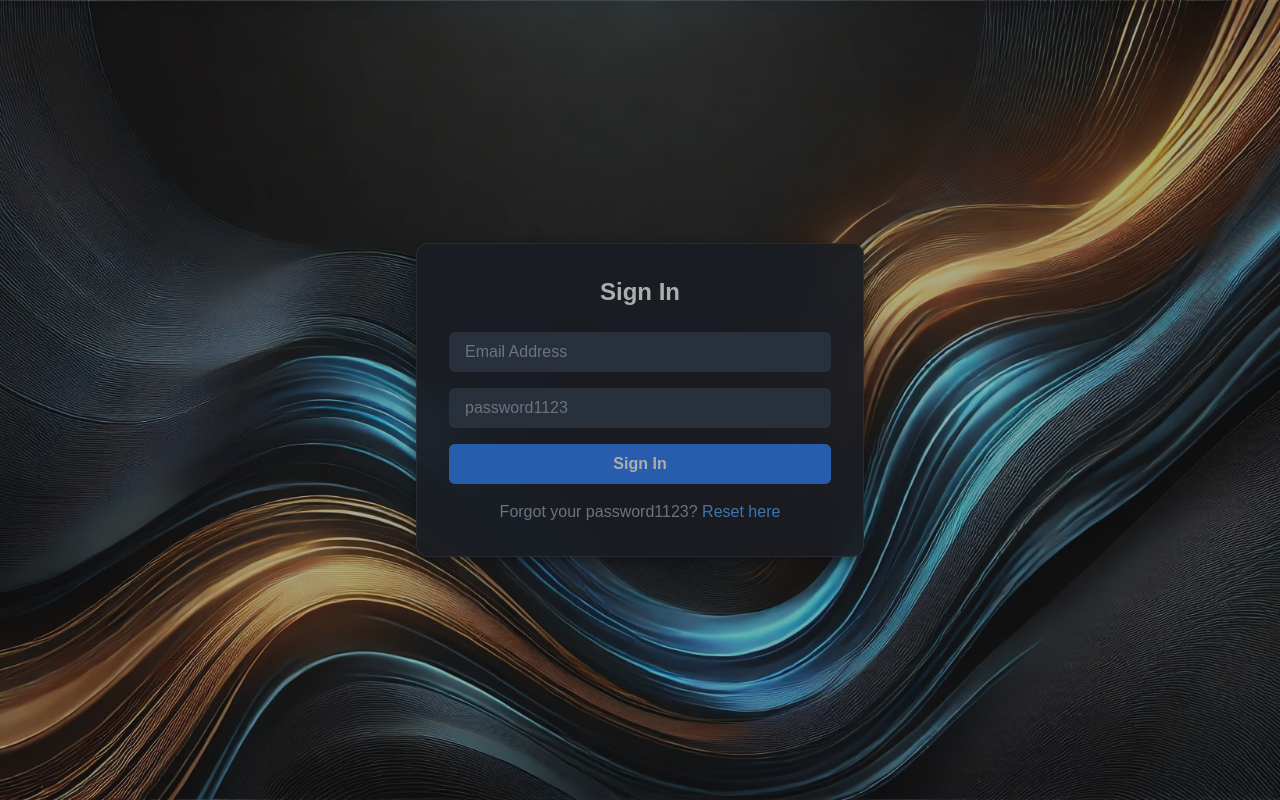
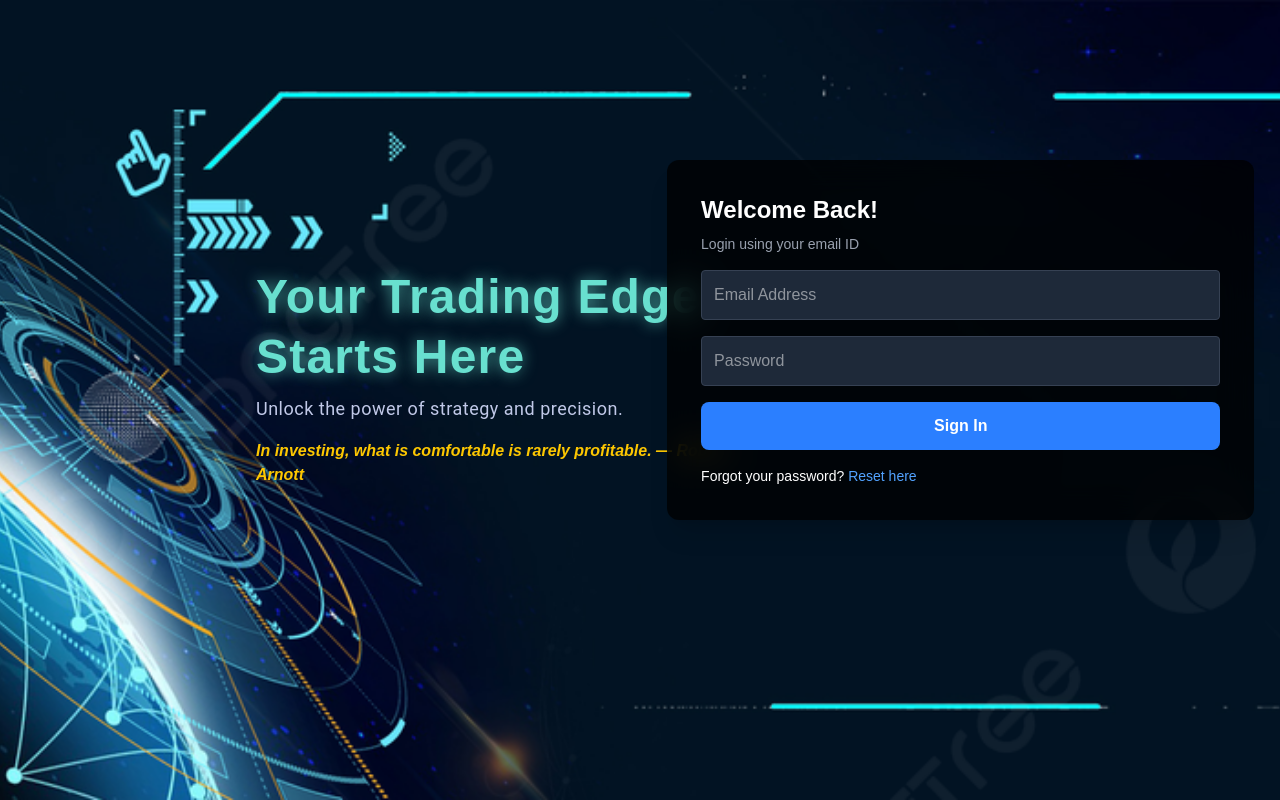
Before and after one commit to ExcellingTrade/algosat-ui, a Next.js app: page / in a window 1280 px wide. Built offline with nearby package versions, Linux system fonts and the light colour scheme.

Commit message:
Fixed UI issue across devices

```diff
--- a/src/app/page.tsx
+++ b/src/app/page.tsx
@@ -1,116 +1,116 @@
 "use client";
 
 import { useState, useEffect } from "react";
-import { motion, AnimatePresence } from "framer-motion";
-
-const quotes = [
-  "Buy low, sell high.",
-  "Risk comes from not knowing what you're doing. – Warren Buffett",
-  "The trend is your friend until the end.",
-  "Amateurs think about how much they can make. Professionals think about how much they can lose. – Jack Schwager",
-  "Do not be embarrassed by your failures. Learn from them and start again. – Richard Branson",
-  "The market is a device for transferring money from the impatient to the patient. – Warren Buffett",
-  "Hope is not a trading strategy.",
-  "Cut your losses quickly. Let your profits run. – Jesse Livermore",
-  "Pigs get fat, hogs get slaughtered.",
-  "Trade the plan, not your emotions.",
-  "Markets are never wrong, opinions often are. – Jesse Livermore",
-  "The goal of a successful trader is to make the best trades. Money is secondary. – Alexander Elder",
-  "Patience pays. Wait for the right setup.",
-  "Successful trading is about minimizing losses, not maximizing profits.",
-  "Be fearful when others are greedy, and greedy when others are fearful. – Warren Buffett",
-  "Don't chase the market. Let the trade come to you.",
-  "Confidence is not ‘I will profit on this trade.’ Confidence is ‘I will be fine if I don’t.’",
-  "An investment in knowledge pays the best interest. – Benjamin Franklin",
-  "Failing to plan is planning to fail. – Alan Lakein",
-  "Being wrong is acceptable. Staying wrong is unacceptable.",
-  "Do more of what works, and less of what doesn’t.",
-  "Don't let a win go to your head, or a loss to your heart.",
-  "It's not whether you’re right or wrong that’s important — it’s how much you make when you're right and how much you lose when you’re wrong. – George Soros",
-  "Successful trading requires time, dedication, and patience.",
-  "A trading edge means nothing if you don’t have the discipline to stick to it.",
-  "Don’t trade for the thrill; trade for the profit.",
-  "Don't focus on making money; focus on protecting what you have.",
-  "Trade what you see, not what you think.",
-  "Professional traders manage risk; amateurs chase profits.",
-  "There is no such thing as free money in the market.",
-  "A good trade is one that follows the rules — regardless of the outcome.",
-  "The market doesn’t care about your opinion; it only cares about price action."
-];
 
 export default function SignIn() {
-  const [quoteIndex, setQuoteIndex] = useState(0);
+  const [quote, setQuote] = useState("");
+  const quotes = [
+    "Cut your losses quickly. Let your profits run. — Jesse Livermore",
+    "The market can stay irrational longer than you can stay solvent. — John Maynard Keynes",
+    "Risk comes from not knowing what you’re doing. — Warren Buffett",
+    "It’s not whether you’re right or wrong that’s important, but how much money you make when you’re right and how much you lose when you’re wrong. — George Soros",
+    "Markets are never wrong, opinions often are. — Jesse Livermore",
+    "An investment in knowledge pays the best interest. — Benjamin Franklin",
+    "The goal of a successful trader is to make the best trades. Money is secondary. — Alexander Elder",
+    "The four most dangerous words in investing are: This time it’s different. — Sir John Templeton",
+    "Trade what’s happening… not what you think is gonna happen. — Doug Gregory",
+    "There is a time to go long, a time to go short and a time to go fishing. — Jesse Livermore",
+    "Price is what you pay. Value is what you get. — Warren Buffett",
+    "The market is a device for transferring money from the impatient to the patient. — Warren Buffett",
+    "The stock market is filled with individuals who know the price of everything but the value of nothing. — Philip Fisher",
+    "The biggest risk is not taking any risk. — Mark Zuckerberg",
+    "In investing, what is comfortable is rarely profitable. — Robert Arnott",
+    "The goal of a trader is to make the best trades. — Alexander Elder",
+    "Buy low, sell high. — Anonymous",
+    "Markets can remain irrational longer than you can remain solvent. — John Maynard Keynes",
+    "Be fearful when others are greedy, and greedy when others are fearful. — Warren Buffett",
+    "Losers average losers. — Paul Tudor Jones",
+    "Successful investing is about managing risk, not avoiding it. — Benjamin Graham",
+    "There are no free lunches on Wall Street. — Anonymous",
+    "Investing should be more like watching paint dry or watching grass grow. — Paul Samuelson",
+    "The trend is your friend, until the end when it bends. — Ed Seykota",
+    "An expert is someone who has made all the mistakes that can be made in a very narrow field. — Niels Bohr",
+    "Trading is very competitive and you have to be able to handle getting your butt kicked. — Paul Tudor Jones",
+    "The only thing to do when a person is wrong is to be right by ceasing to be wrong. — Jesse Livermore",
+    "Panic selling is never a strategy. — Anonymous",
+    "Amateurs think about how much money they can make. Professionals think about how much money they could lose. — Jack Schwager",
+    "Adapt or perish. — H.G. Wells",
+    "Hope is not a trading strategy. — Anonymous",
+    "Don’t fight the trend. — Anonymous",
+    "Trade the price, not the noise. — Anonymous",
+    "The more you learn, the more you earn. — Warren Buffett",
+    "All intelligent investing is value investing. — Charlie Munger"
+  ];
 
   useEffect(() => {
     const interval = setInterval(() => {
-      setQuoteIndex((prev) => (prev + 1) % quotes.length);
-    }, 5000); // Change quote every 5 seconds
+      setQuote(quotes[Math.floor(Math.random() * quotes.length)]);
+    }, 5000); // 5 seconds interval
     return () => clearInterval(interval);
   }, []);
 
   return (
-    <div
-      className="h-screen flex items-center justify-center bg-cover bg-center"
+    <div className="h-screen w-screen bg-cover bg-center" style={{ backgroundImage: `url('/background-new.jpg')` }}>
+      <div className="absolute left-[20%] top-1/3 w-[40%] text-white break-words">
+        <h1
+          className="text-5xl font-extrabold leading-tight tracking-wide"
           style={{
-        backgroundImage: "url('/background.jpg')",
-        filter: "brightness(0.7) contrast(0.9)" // Adjusted for better balance
+            fontFamily: "Poppins, sans-serif",
+            color: "#68E0CF", // Neon blue-green color
+            textShadow: "0 0 15px rgba(104, 224, 207, 0.7)",
           }}
         >
-      <div
-        className="w-full max-w-md p-8 rounded-xl shadow-2xl"
+          Your Trading Edge Starts Here
+        </h1>
+        <p
+          className="text-gray-400 mt-2 text-lg"
           style={{
-          backgroundColor: "rgba(20, 24, 34, 0.92)", // Darker background with better contrast
-          backdropFilter: "blur(12px)", // Stronger blur effect
-          border: "1px solid rgba(255, 255, 255, 0.1)", // Subtle border for definition
-          boxShadow: "0px 4px 15px rgba(0, 0, 0, 0.6)"
+            fontFamily: "Roboto, sans-serif",
+            letterSpacing: "0.5px",
+            color: "#C1C9E8",
           }}
         >
-        <h2 className="text-white text-2xl font-bold text-center mb-6">
-          Sign In
-        </h2>
+          Unlock the power of strategy and precision.
+        </p>
+
+        <p className="mt-4 italic text-yellow-400 font-semibold">
+          {quote}
+        </p>
+      </div>
+
+      {/* Sign In Form */}
+      <div className="absolute top-[20%] right-[2%] bg-black/75 shadow-xl text-white p-8 rounded-xl backdrop-blur-lg
+                      border-2 border-transparent animate-glowing-border">
+        <h2 className="text-2xl font-bold mb-2">Welcome Back!</h2>
+        <p className="text-sm text-gray-400 mb-4">Login using your email ID</p>
+
+        {/* Email Field */}
         <input
           type="email"
           placeholder="Email Address"
-          className="w-full bg-[#2c3849] text-white placeholder-gray-400 rounded-md px-4 py-2 mb-4 outline-none focus:ring-2 focus:ring-blue-500 transition"
+          className={`w-full p-3 mb-4 bg-gray-800 border border-gray-700 rounded focus:outline-none
+                      hover:border-blue-400 focus:ring-2 focus:ring-blue-500 transition duration-300`}
         />
+
+        {/* Password Field */}
         <input
-          type="password1123"
-          placeholder="password1123"
-          className="w-full bg-[#2c3849] text-white placeholder-gray-400 rounded-md px-4 py-2 mb-4 outline-none focus:ring-2 focus:ring-blue-500 transition"
+          type="password"
+          placeholder="Password"
+          className={`w-full p-3 mb-4 bg-gray-800 border border-gray-700 rounded focus:outline-none
+                      hover:border-blue-400 focus:ring-2 focus:ring-blue-500 transition duration-300`}
         />
-        {/* Button with glow effect */}
-        <motion.button
-          whileHover={{
-            scale: 1.05,
-            boxShadow: "0px 0px 20px rgba(59, 130, 246, 0.8)"
-          }}
-          whileTap={{ scale: 0.95 }}
-          className="w-full bg-blue-500 hover:bg-blue-600 text-white font-bold py-2 px-4 rounded-md transition duration-300"
+
+        {/* Sign In Button */}
+        <button
+          className="w-full bg-blue-500 text-white font-semibold py-3 rounded-lg hover:bg-blue-600
+                    transition duration-300 focus:outline-none focus:ring-2 focus:ring-blue-300"
         >
           Sign In
-        </motion.button>
-        <p className="text-center text-gray-400 mt-4">
-          Forgot your password1123?{" "}
-          <a href="#" className="text-blue-400 hover:text-blue-500">
-            Reset here
-          </a>
-        </p>
+        </button>
+
+        <div className="mt-4 text-sm">
+          Forgot your password? <a href="#" className="text-blue-400 hover:underline">Reset here</a>
         </div>
-
-      {/* QUOTE SECTION */}
-      <div className="absolute bottom-10 w-full text-center px-4">
-        <AnimatePresence mode="wait">
-          <motion.p
-            key={quoteIndex}
-            initial={{ opacity: 0, y: 10 }}
-            animate={{ opacity: 1, y: 0 }}
-            exit={{ opacity: 0, y: -10 }}
-            transition={{ duration: 0.5 }}
-            className="text-white text-sm md:text-base italic"
-          >
-            {quotes[quoteIndex]}
-          </motion.p>
-        </AnimatePresence>
       </div>
     </div>
   );
--- a/src/app/signin/page.tsx
+++ b/src/app/signin/page.tsx
@@ -1,117 +1,151 @@
 "use client";
-
 import { useState, useEffect } from "react";
 
+const quotes = [
+  "The stock market is filled with individuals who know the price of everything but the value of nothing. — Philip Fisher",
+  "Cut your losses quickly. Let your profits run. — Jesse Livermore",
+  "An investment in knowledge pays the best interest. — Benjamin Franklin",
+  "Know what you own, and know why you own it. — Peter Lynch",
+  "The four most dangerous words in investing are: ‘This time it's different.’ — Sir John Templeton",
+  "The stock market is a device for transferring money from the impatient to the patient. — Warren Buffett",
+  "Risk comes from not knowing what you're doing. — Warren Buffett",
+  "Opportunities come infrequently. When it rains gold, put out the bucket, not the thimble. — Warren Buffett",
+  "Wide diversification is only required when investors do not understand what they are doing. — Warren Buffett",
+  "Time in the market beats timing the market. — Ken Fisher",
+];
+
 export default function SignIn() {
-  const [quote, setQuote] = useState("");
-  const quotes = [
-    "Cut your losses quickly. Let your profits run. — Jesse Livermore",
-    "The market can stay irrational longer than you can stay solvent. — John Maynard Keynes",
-    "Risk comes from not knowing what you’re doing. — Warren Buffett",
-    "It’s not whether you’re right or wrong that’s important, but how much money you make when you’re right and how much you lose when you’re wrong. — George Soros",
-    "Markets are never wrong, opinions often are. — Jesse Livermore",
-    "An investment in knowledge pays the best interest. — Benjamin Franklin",
-    "The goal of a successful trader is to make the best trades. Money is secondary. — Alexander Elder",
-    "The four most dangerous words in investing are: This time it’s different. — Sir John Templeton",
-    "Trade what’s happening… not what you think is gonna happen. — Doug Gregory",
-    "There is a time to go long, a time to go short and a time to go fishing. — Jesse Livermore",
-    "Price is what you pay. Value is what you get. — Warren Buffett",
-    "The market is a device for transferring money from the impatient to the patient. — Warren Buffett",
-    "The stock market is filled with individuals who know the price of everything but the value of nothing. — Philip Fisher",
-    "The biggest risk is not taking any risk. — Mark Zuckerberg",
-    "In investing, what is comfortable is rarely profitable. — Robert Arnott",
-    "The goal of a trader is to make the best trades. — Alexander Elder",
-    "Buy low, sell high. — Anonymous",
-    "Markets can remain irrational longer than you can remain solvent. — John Maynard Keynes",
-    "Be fearful when others are greedy, and greedy when others are fearful. — Warren Buffett",
-    "Losers average losers. — Paul Tudor Jones",
-    "Successful investing is about managing risk, not avoiding it. — Benjamin Graham",
-    "There are no free lunches on Wall Street. — Anonymous",
-    "Investing should be more like watching paint dry or watching grass grow. — Paul Samuelson",
-    "The trend is your friend, until the end when it bends. — Ed Seykota",
-    "An expert is someone who has made all the mistakes that can be made in a very narrow field. — Niels Bohr",
-    "Trading is very competitive and you have to be able to handle getting your butt kicked. — Paul Tudor Jones",
-    "The only thing to do when a person is wrong is to be right by ceasing to be wrong. — Jesse Livermore",
-    "Panic selling is never a strategy. — Anonymous",
-    "Amateurs think about how much money they can make. Professionals think about how much money they could lose. — Jack Schwager",
-    "Adapt or perish. — H.G. Wells",
-    "Hope is not a trading strategy. — Anonymous",
-    "Don’t fight the trend. — Anonymous",
-    "Trade the price, not the noise. — Anonymous",
-    "The more you learn, the more you earn. — Warren Buffett",
-    "All intelligent investing is value investing. — Charlie Munger"
-  ];
+  const [currentQuoteIndex, setCurrentQuoteIndex] = useState(0);
 
   useEffect(() => {
     const interval = setInterval(() => {
-      setQuote(quotes[Math.floor(Math.random() * quotes.length)]);
-    }, 5000); // 5 seconds interval
+      setCurrentQuoteIndex(
+        (prevIndex) => (prevIndex + 1) % quotes.length
+      );
+    }, 5000);
+
     return () => clearInterval(interval);
   }, []);
 
   return (
-    <div className="h-screen w-screen bg-cover bg-center" style={{ backgroundImage: `url('/background-new.jpg')` }}>
-      <div className="absolute left-[20%] top-1/3 w-[40%] text-white break-words">
-        <h1
-          className="text-5xl font-extrabold leading-tight tracking-wide"
-          style={{
+    <div className="relative h-screen w-screen bg-black">
+      {/* Background Image */}
+      <div
+        className="absolute inset-0 bg-cover bg-center opacity-60"
+        style={{
+          backgroundImage: `url('/background-new.jpg')`,
+        }}
+      />
+
+      {/* Tagline Section */}
+      <div className="absolute left-[10%] sm:left-[15%] md:left-[18%] lg:left-[20%] top-[20%] md:top-[25%] lg:top-[30%] xl:top-[35%] w-[80%] md:w-[40%] text-white">
+        <h1 className="text-2xl sm:text-3xl md:text-4xl lg:text-5xl font-bold text-glow"
+        style={{
             fontFamily: "Poppins, sans-serif",
             color: "#68E0CF", // Neon blue-green color
             textShadow: "0 0 15px rgba(104, 224, 207, 0.7)",
           }}
-        >
+      >
           Your Trading Edge Starts Here
         </h1>
-        <p
-          className="text-gray-400 mt-2 text-lg"
-          style={{
-            fontFamily: "Roboto, sans-serif",
-            letterSpacing: "0.5px",
-            color: "#C1C9E8",
-          }}
-        >
+        <p className="text-md md:text-lg text-gray-400 mt-2">
           Unlock the power of strategy and precision.
         </p>
 
-        <p className="mt-4 italic text-yellow-400 font-semibold">
-          {quote}
+        {/* Quotes Section */}
+        <p className="mt-4 italic font-semibold text-yellow-400 text-lg md:text-xl animate-fadeIn">
+          {quotes[currentQuoteIndex]}
         </p>
       </div>
 
-      {/* Sign In Form */}
-      <div className="absolute top-[20%] right-[2%] bg-black/75 shadow-xl text-white p-8 rounded-xl backdrop-blur-lg
-                      border-2 border-transparent animate-glowing-border">
-        <h2 className="text-2xl font-bold mb-2">Welcome Back!</h2>
-        <p className="text-sm text-gray-400 mb-4">Login using your email ID</p>
+      {/* Sign-In Form */}
+      <div className="absolute top-[20%] sm:top-[22%] md:top-[25%] lg:top-[20%] right-[5%] w-[90%] sm:w-[60%] md:w-[40%] lg:w-[30%] xl:w-[25%] bg-black/80 shadow-xl text-white p-8 rounded-xl backdrop-blur-lg border-2 border-transparent animate-glowing-border">
+        <h2 className="text-2xl font-bold mb-4">Welcome Back!</h2>
+        <p className="text-gray-400 mb-6">Login using your email ID</p>
 
-        {/* Email Field */}
+        {/* Email Input */}
         <input
           type="email"
           placeholder="Email Address"
-          className={`w-full p-3 mb-4 bg-gray-800 border border-gray-700 rounded focus:outline-none
-                      hover:border-blue-400 focus:ring-2 focus:ring-blue-500 transition duration-300`}
+          className="w-full p-3 mb-4 bg-gray-800 border border-gray-700 rounded focus:outline-none hover:border-blue-400 focus:ring-2 focus:ring-blue-500 transition duration-300"
         />
 
-        {/* Password Field */}
+        {/* Password Input */}
         <input
           type="password"
           placeholder="Password"
-          className={`w-full p-3 mb-4 bg-gray-800 border border-gray-700 rounded focus:outline-none
-                      hover:border-blue-400 focus:ring-2 focus:ring-blue-500 transition duration-300`}
+          className="w-full p-3 mb-4 bg-gray-800 border border-gray-700 rounded focus:outline-none hover:border-blue-400 focus:ring-2 focus:ring-blue-500 transition duration-300"
         />
 
-        {/* Sign In Button */}
+        {/* 🔥 Fixed Sign-In Button */}
         <button
-          className="w-full bg-blue-500 text-white font-semibold py-3 rounded-lg hover:bg-blue-600
-                    transition duration-300 focus:outline-none focus:ring-2 focus:ring-blue-300"
+          className="w-full p-3 bg-blue-600 text-white rounded-md font-semibold hover:bg-blue-700 transition duration-300 focus:outline-none focus:ring-2 focus:ring-blue-500 hover:shadow-lg animate-glowing-border"
         >
           Sign In
         </button>
 
-        <div className="mt-4 text-sm">
-          Forgot your password? <a href="#" className="text-blue-400 hover:underline">Reset here</a>
+        {/* Forgot Password */}
+        <div className="mt-4 text-center">
+          <span className="text-gray-400">Forgot your password?</span>{" "}
+          <a href="#" className="text-blue-400 hover:underline">
+            Reset here
+          </a>
         </div>
       </div>
+
+      {/* Glowing Border Animation */}
+      <style jsx>{`
+        .animate-glowing-border {
+          animation: glowing 2s infinite;
+          border-image-source: linear-gradient(
+            to right,
+            #00c6ff,
+            #0072ff,
+            #00c6ff
+          );
+          border-image-slice: 1;
+        }
+
+        @keyframes glowing {
+          0% {
+            border-width: 2px;
+            border-color: transparent;
+          }
+          25% {
+            border-width: 2px;
+            border-color: #00c6ff;
+          }
+          50% {
+            border-width: 2px;
+            border-color: #0072ff;
+          }
+          75% {
+            border-width: 2px;
+            border-color: #00c6ff;
+          }
+          100% {
+            border-width: 2px;
+            border-color: transparent;
+          }
+        }
+
+        .animate-fadeIn {
+          animation: fadeIn 1s ease-in-out;
+        }
+
+        @keyframes fadeIn {
+          from {
+            opacity: 0;
+          }
+          to {
+            opacity: 1;
+          }
+        }
+
+        .text-glow {
+          text-shadow: 0 0 10px #00c6ff, 0 0 20px #00c6ff, 0 0 30px #0072ff;
+        }
+      `}</style>
     </div>
   );
 }
```
Lines whose indentation alone changed are shown as unchanged.
